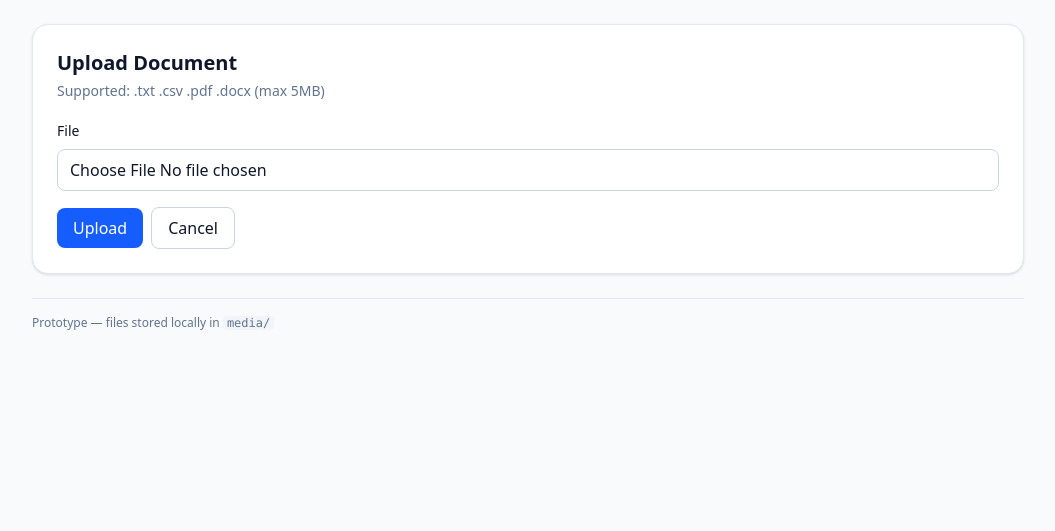
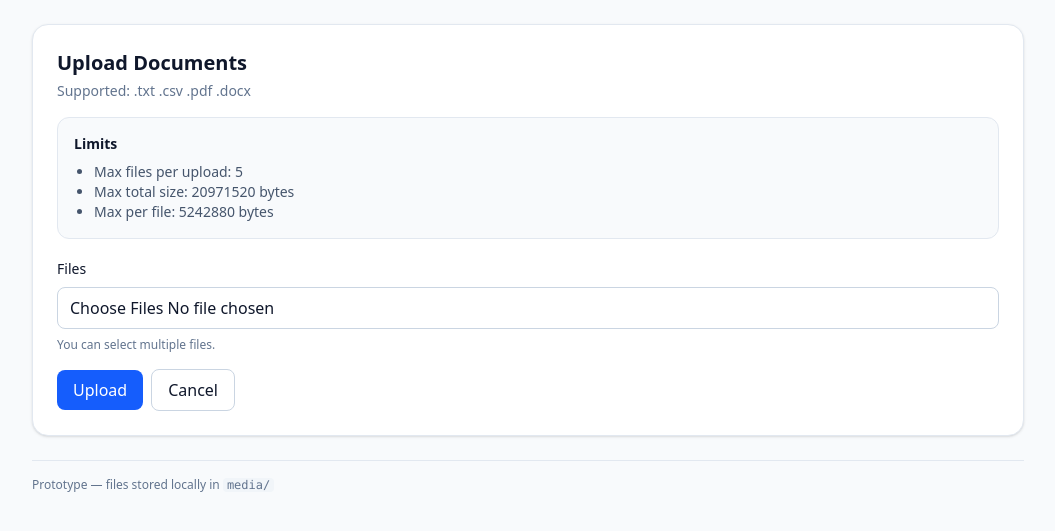
Before and after one commit to pathipat11/Document_Analyzer, a Django app: page /upload/ in a window 1280 px wide. Shown: the part 75-606 px from the top of the page, without its empty margins (112-1167 px from the left). Run offline with Django 5.2, Linux system fonts and the light colour scheme; the visitor is signed in with stand-in values (Sample User, id 1).

Commit message:
New feature: Select more 1 files

```diff
--- a/config/settings.py
+++ b/config/settings.py
@@ -128,6 +128,8 @@ MEDIA_ROOT = BASE_DIR / "media"
 
 # (optional) ค่าพื้นฐานสำหรับ validation
 MAX_UPLOAD_SIZE = int(os.getenv("MAX_UPLOAD_SIZE", "5242880"))  # 5MB
+MAX_FILES_PER_UPLOAD = int(os.getenv("MAX_FILES_PER_UPLOAD", "5"))
+MAX_TOTAL_UPLOAD_SIZE = int(os.getenv("MAX_TOTAL_UPLOAD_SIZE", "20971520"))  # 20MB
 ALLOWED_EXTENSIONS = set(os.getenv("ALLOWED_EXTENSIONS", "txt,csv,pdf,docx").split(","))
 
 OLLAMA_HOST = os.getenv("OLLAMA_HOST", "http://localhost:11434")
--- a/documents/forms.py
+++ b/documents/forms.py
@@ -2,21 +2,11 @@ from django import forms
 from django.conf import settings
 from pathlib import Path
 
-class DocumentUploadForm(forms.Form):
-    file = forms.FileField()
+class MultiDocumentUploadForm(forms.Form):
+    files = forms.FileField(widget=forms.ClearableFileInput(attrs={"multiple": True}))
 
-    def clean_file(self):
-        f = self.cleaned_data["file"]
-
-        # 1) size limit
-        max_size = getattr(settings, "MAX_UPLOAD_SIZE", 5 * 1024 * 1024)
-        if f.size > max_size:
-            raise forms.ValidationError(f"File too large. Max size is {max_size // (1024*1024)}MB.")
-
-        # 2) extension allowlist
-        allowed = getattr(settings, "ALLOWED_EXTENSIONS", {"txt", "csv", "pdf", "docx"})
-        ext = Path(f.name).suffix.lower().lstrip(".")
-        if ext not in allowed:
-            raise forms.ValidationError(f"Unsupported file type: .{ext}. Allowed: {', '.join(sorted(allowed))}")
-
-        return f
+    def clean_files(self):
+        files = self.files.getlist("files") if hasattr(self, "files") else None
+        # NOTE: clean_files จะถูกเรียกหลัง binding; เราจะใช้ request.FILES ใน view ก็ได้
+        # แต่เพื่อให้ form ทำงานเองได้: ใช้ self.files (Django) ใน view ต้องส่ง request.FILES เข้ามา
+        return files
--- /dev/null
+++ b/documents/services/upload_validation.py
@@ -0,0 +1,41 @@
+from __future__ import annotations
+from dataclasses import dataclass
+from pathlib import Path
+from django.conf import settings
+
+@dataclass
+class UploadLimits:
+    max_files: int
+    max_total_size: int
+    max_file_size: int
+    allowed_exts: set[str]
+
+def get_limits() -> UploadLimits:
+    return UploadLimits(
+        max_files=getattr(settings, "MAX_FILES_PER_UPLOAD", 5),
+        max_total_size=getattr(settings, "MAX_TOTAL_UPLOAD_SIZE", 20 * 1024 * 1024),
+        max_file_size=getattr(settings, "MAX_UPLOAD_SIZE", 5 * 1024 * 1024),
+        allowed_exts=set(getattr(settings, "ALLOWED_EXTENSIONS", {"txt","csv","pdf","docx"})),
+    )
+
+def validate_files(files) -> None:
+    limits = get_limits()
+
+    if not files:
+        raise ValueError("Please select at least one file.")
+
+    if len(files) > limits.max_files:
+        raise ValueError(f"Too many files. Max is {limits.max_files} files per upload.")
+
+    total = sum(f.size for f in files)
+    if total > limits.max_total_size:
+        mb = limits.max_total_size // (1024*1024)
+        raise ValueError(f"Total upload size too large. Max total is {mb}MB.")
+
+    for f in files:
+        if f.size > limits.max_file_size:
+            mb = limits.max_file_size // (1024*1024)
+            raise ValueError(f"File '{f.name}' is too large. Max per file is {mb}MB.")
+        ext = Path(f.name).suffix.lower().lstrip(".")
+        if ext not in limits.allowed_exts:
+            raise ValueError(f"Unsupported file type: .{ext} for '{f.name}'.")
--- a/documents/templates/documents/upload.html
+++ b/documents/templates/documents/upload.html
@@ -3,23 +3,31 @@
 
 {% block content %}
 <div class="card p-6">
-    <h1 class="text-xl font-semibold">Upload Document</h1>
+    <h1 class="text-xl font-semibold">Upload Documents</h1>
     <p class="mt-1 text-sm text-slate-500 dark:text-slate-400">
-        Supported: .txt .csv .pdf .docx (max 5MB)
+        Supported: .txt .csv .pdf .docx
     </p>
+
+    <div class="mt-4 rounded-xl border border-slate-200 bg-slate-50 p-4 text-sm
+                dark:border-slate-800 dark:bg-slate-950">
+        <div><b>Limits</b></div>
+        <ul class="mt-2 list-disc pl-5 text-slate-600 dark:text-slate-300">
+            <li>Max files per upload: {{ limits.max_files }}</li>
+            <li>Max total size: {{ limits.max_total_size|floatformat:0 }} bytes</li>
+            <li>Max per file: {{ limits.max_file_size|floatformat:0 }} bytes</li>
+        </ul>
+    </div>
 
     <form method="post" enctype="multipart/form-data" class="mt-5 space-y-4">
         {% csrf_token %}
 
         <div>
-            <label class="block text-sm font-medium mb-2">File</label>
-            <input type="file" name="file" class="block w-full rounded-lg border border-slate-300 bg-white px-3 py-2
+            <label class="block text-sm font-medium mb-2">Files</label>
+            <input type="file" name="files" multiple class="block w-full rounded-lg border border-slate-300 bg-white px-3 py-2
                       dark:border-slate-700 dark:bg-slate-900" />
-            {% if form.file.errors %}
-            <div class="mt-2 rounded-lg bg-red-50 p-3 text-sm text-red-700 dark:bg-red-950 dark:text-red-300">
-                {{ form.file.errors }}
-            </div>
-            {% endif %}
+            <p class="mt-2 text-xs text-slate-500 dark:text-slate-400">
+                You can select multiple files.
+            </p>
         </div>
 
         <div class="flex items-center gap-2">
--- a/documents/views.py
+++ b/documents/views.py
@@ -1,12 +1,13 @@
 import csv
 from pathlib import Path
 from django.shortcuts import render, redirect, get_object_or_404
+from django.contrib import messages
 from django.contrib.auth.decorators import login_required
 from django.http import JsonResponse, HttpResponse
 from django.utils import timezone
 from django.db.models import Q
 
-from .forms import DocumentUploadForm
+from .services.upload_validation import validate_files, get_limits
 from .services.processor import process_document
 from .models import Document
 
@@ -15,13 +16,20 @@ def health(request):
 
 @login_required
 def upload_document(request):
+    limits = get_limits()
+
     if request.method == "POST":
-        form = DocumentUploadForm(request.POST, request.FILES)
-        if form.is_valid():
-            f = form.cleaned_data["file"]
+        files = request.FILES.getlist("files")
 
+        try:
+            validate_files(files)
+        except ValueError as e:
+            messages.error(request, str(e))
+            return render(request, "documents/upload.html", {"limits": limits})
+
+        created = []
+        for f in files:
             ext = Path(f.name).suffix.lower().lstrip(".")
-            # content_type อาจว่างสำหรับบางไฟล์/บาง browser ได้
             mime = getattr(f, "content_type", "") or ""
 
             doc = Document.objects.create(
@@ -30,15 +38,14 @@ def upload_document(request):
                 file_name=f.name,
                 file_ext=ext,
                 mime_type=mime,
-                uploaded_at=timezone.now(),
             )
+            process_document(doc)
+            created.append(doc)
 
-            process_document(doc)
-            return redirect("documents:detail", pk=doc.pk)
-    else:
-        form = DocumentUploadForm()
+        messages.success(request, f"Uploaded and processed {len(created)} file(s).")
+        return redirect("documents:list")
 
-    return render(request, "documents/upload.html", {"form": form})
+    return render(request, "documents/upload.html", {"limits": limits})
 
 @login_required
 def document_detail(request, pk: int):
```
Also changed, not shown: static/css/tailwind.css, 1 other file.
